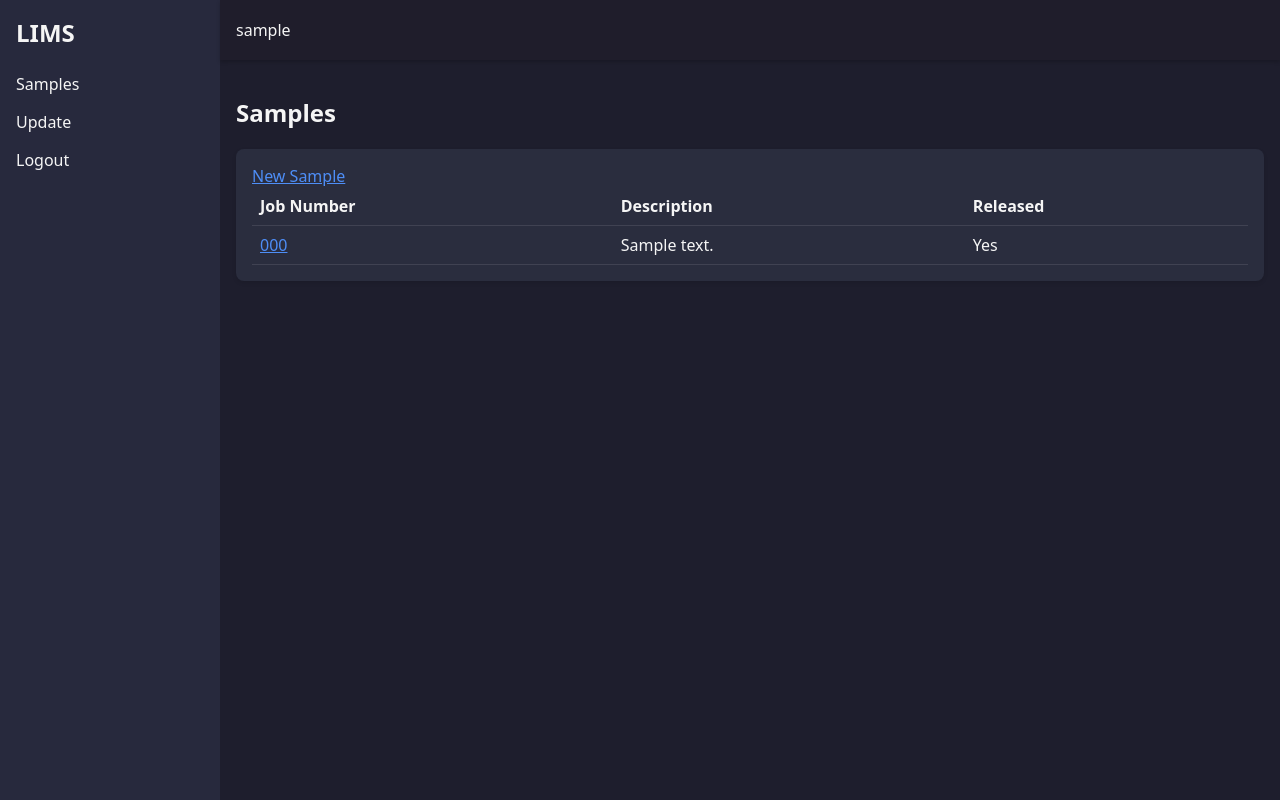
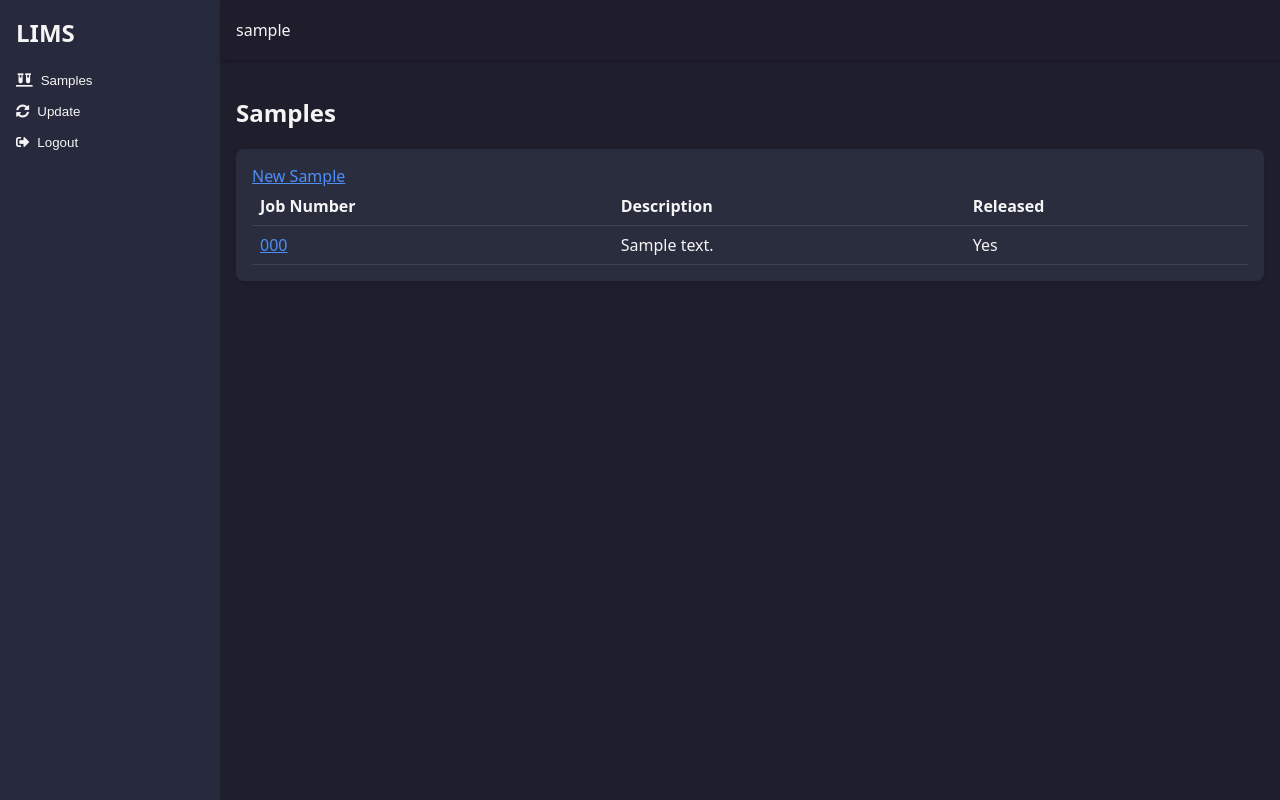
Before and after one commit to bradhawkins85/LIMS, a Flask app: page /samples in a window 1280 px wide. Run offline with Flask 3, Linux system fonts and the light colour scheme; a user stored in the database is signed in; tables that the repository leaves empty hold one stand-in row (values such as "Sample post").

Commit message:
style: convert sidebar links to icon buttons

```diff
--- a/lims/static/style.css
+++ b/lims/static/style.css
@@ -42,11 +42,21 @@
   margin: 0;
 }
 
-.sidebar a {
+.sidebar button {
+  background: none;
+  border: none;
   color: var(--text-color);
-  text-decoration: none;
-  display: block;
+  display: flex;
+  align-items: center;
   padding: 0.5rem 0;
+  width: 100%;
+  text-align: left;
+  gap: 0.5rem;
+  cursor: pointer;
+}
+
+.sidebar button:hover {
+  color: var(--accent);
 }
 
 .main {
--- a/lims/templates/base.html
+++ b/lims/templates/base.html
@@ -4,6 +4,7 @@
     <meta charset="utf-8">
     <title>LIMS</title>
     <link rel="stylesheet" href="{{ url_for('static', filename='style.css') }}">
+    <link rel="stylesheet" href="https://cdnjs.cloudflare.com/ajax/libs/font-awesome/5.15.4/css/all.min.css">
   </head>
   <body>
     <div class="layout">
@@ -11,11 +12,11 @@
         <div class="brand">LIMS</div>
         <nav>
           <ul>
-            <li><a href="{{ url_for('main.sample_list') }}">Samples</a></li>
+            <li><button onclick="window.location.href='{{ url_for('main.sample_list') }}'"><i class="fas fa-vials"></i> Samples</button></li>
             {% if current_user.is_authenticated and current_user.role == 'admin' %}
-            <li><a href="{{ url_for('main.update_app') }}">Update</a></li>
+            <li><button onclick="window.location.href='{{ url_for('main.update_app') }}'"><i class="fas fa-sync-alt"></i> Update</button></li>
             {% endif %}
-            <li><a href="{{ url_for('auth.logout') }}">Logout</a></li>
+            <li><button onclick="window.location.href='{{ url_for('auth.logout') }}'"><i class="fas fa-sign-out-alt"></i> Logout</button></li>
           </ul>
         </nav>
       </aside>
```
